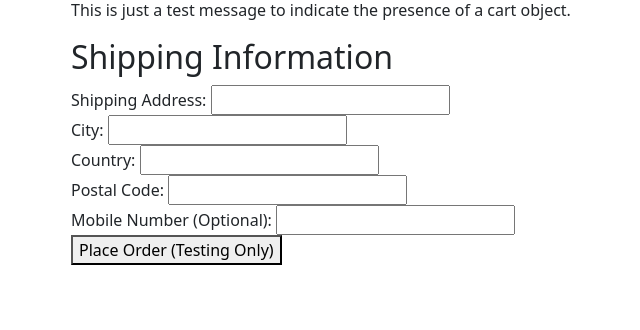
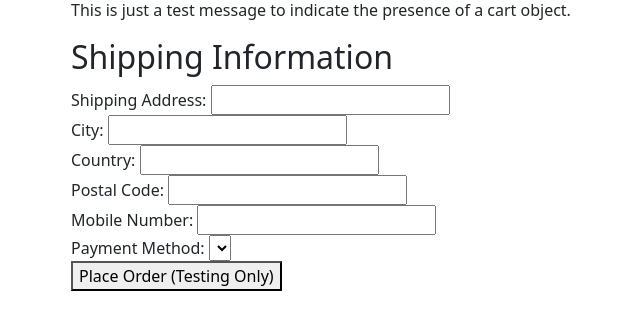
Before and after one commit to cdf144/bookstore-web-app, a Django app: page /checkout/ in a window 1280 px wide. Shown: the part 184-514 px from the top of the page, without its empty margins (11-651 px from the left). Run offline with Django 5.2, Linux system fonts and the light colour scheme; a user stored in the database is signed in; tables that the repository leaves empty hold one stand-in row (values such as "Sample post"); lists and menus that the app fills with data are empty; some libraries are stand-ins or nearby versions.

Commit message:
Fixing requests

```diff
--- a/products/forms.py
+++ b/products/forms.py
@@ -25,7 +25,12 @@ from .models import UserPayment
             'summary': forms.Textarea(),
         }
 """
-
+PAYMENT_CHOICES = [
+        ("CC", "Credit Card"),
+        ("DC", "Debit Card"),
+        ("PP", "PayPal"),
+        ("CB", "Cash on Delivery"),
+]
 
 class CheckoutForm(forms.Form):
     shipping_address = forms.CharField(max_length=255)
@@ -33,4 +38,4 @@ class CheckoutForm(forms.Form):
     shipping_country = forms.CharField(max_length=255)
     postal_code = forms.CharField(max_length=255)
     mobile = forms.CharField(max_length=255)
-    #payment_method = forms.ChoiceField(choices=[UserPayment.PAYMENT_CHOICES])
+    payment_method = forms.ChoiceField(choices=[UserPayment.PAYMENT_CHOICES])
--- a/products/views.py
+++ b/products/views.py
@@ -9,9 +9,8 @@ from django.views.generic import View
 from django.contrib.auth.decorators import login_required
 from django.contrib import messages
 
-from .models import CartItems, Cart, UserAddress, Order, OrderDetail
+from .models import *
 from datetime import datetime
-from .models import Book
 from .forms import CheckoutForm
 
 
@@ -60,8 +59,6 @@ def search(request):
 
     return render(request, "search.html", {"search_results": search_results})
 
-
-# Create your views here.
 @login_required
 def add_to_cart(request, book_title):
     book = Book.objects.get(title=book_title)
@@ -90,7 +87,7 @@ def add_to_cart(request, book_title):
         cartItem.save()
         return HttpResponse("Your cart have been added")
 
-
+"""
 def remove_from_cart(request, slug):
     book = get_object_or_404(Book, slug=slug)
     cart = Cart.objects.get(created_by=request.user)
@@ -106,7 +103,7 @@ def remove_from_cart(request, slug):
     except CartItems.DoesNotExist:
         messages.info(request, 'You do not have the product in cart')
 
-
+"""
 
 
 class OrderSummaryView(View):
@@ -124,7 +121,7 @@ class OrderSummaryView(View):
         }
         return render(self.request, 'order_summary.html', context)
 
-
+"""
 class PaymentView(View):
     def get(self, *args, **kwargs):
         order = Order.objects.filter(user=self.request.user).first()
@@ -136,7 +133,7 @@ class PaymentView(View):
         else:
             messages.info('You do not have an billing address yet')
             return redirect('checkout')
-
+"""
 
 class CheckoutView(View):
     def get(self, *args, **kwargs):
@@ -160,6 +157,7 @@ class CheckoutView(View):
             country = form.cleaned_data.get('shipping_country')
             postal_code = form.cleaned_data.get('postal_code')
             mobile = form.cleaned_data.get('mobile')
+            choice = form.cleaned_data.get('payment_method')
             shipping_info = UserAddress.objects.create(
                 user=self.request.user,
                 address_line=shipping_address,
--- a/templates/checkout.html
+++ b/templates/checkout.html
@@ -44,8 +44,17 @@
     </div>
 
     <div class="form-group">
-        <label for="id_mobile">Mobile Number (Optional):</label>
+        <label for="id_mobile">Mobile Number:</label>
         <input type="text" name="mobile" id="id_mobile">
+    </div>
+
+    <div class="form-group">
+        <label for="id_payment_method">Payment Method:</label>
+        <select name="payment_method" id="id_payment_method">
+            {% for choice_value, choice_text in form.PAYMENT_CHOICES %}
+                <option value="{{ choice_value }}">{{ choice_text }}</option>
+            {% endfor %}
+        </select>
     </div>
 
     <button type="submit">Place Order (Testing Only)</button>
```
Also changed, not shown: bookstore/settings.py (+23 -4 lines).
